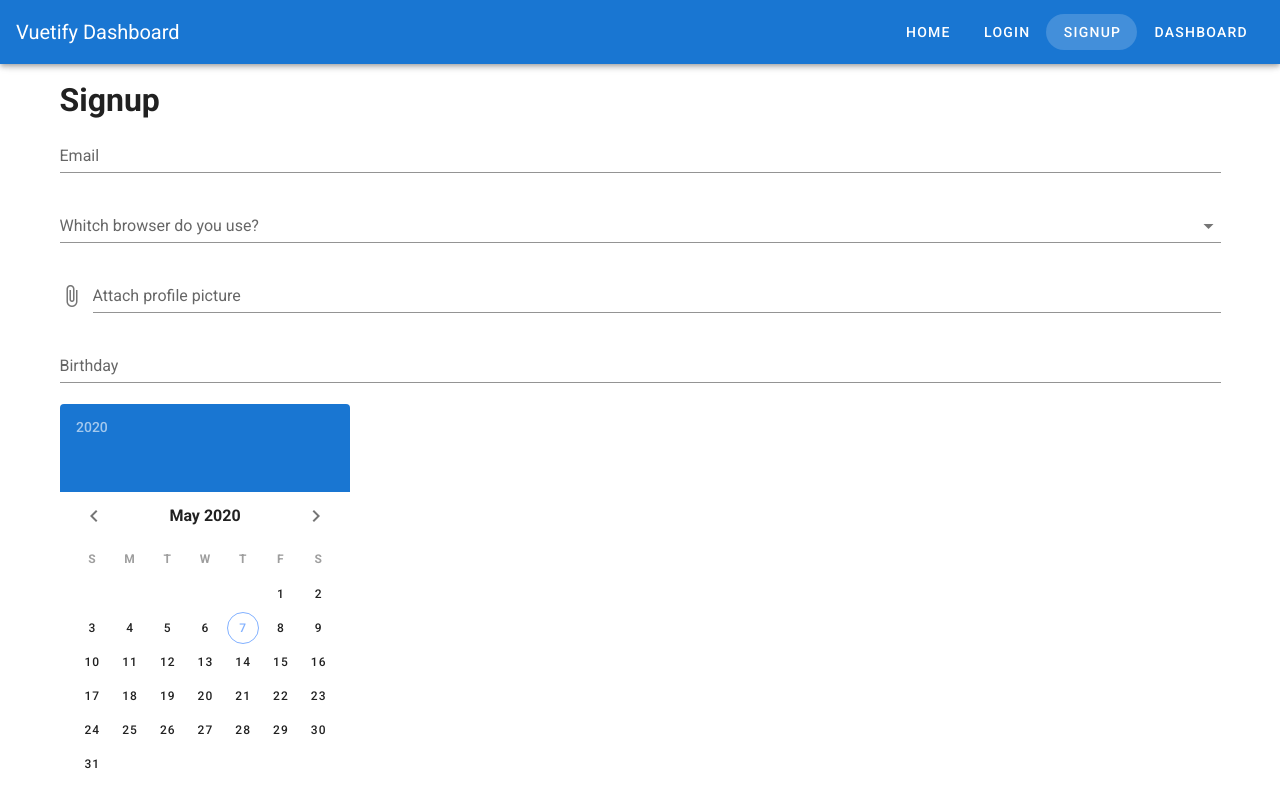
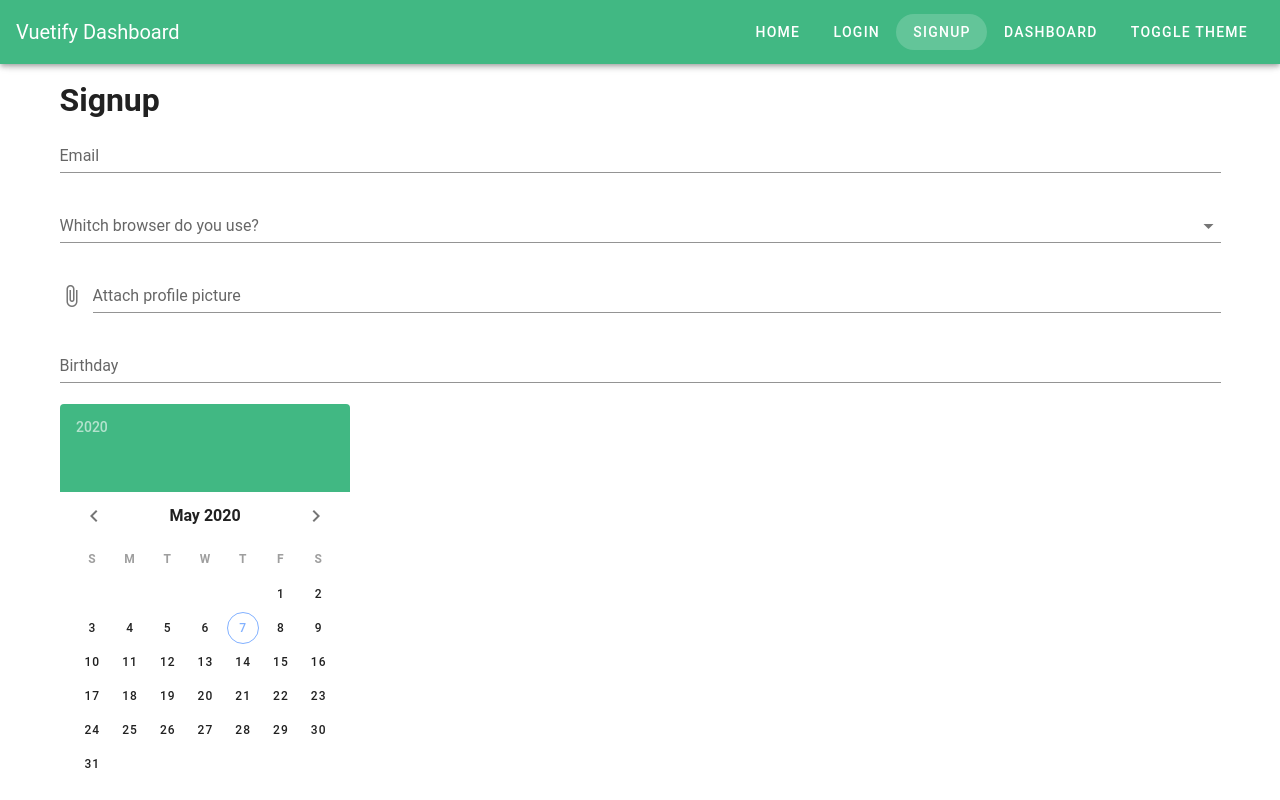
Before and after one commit to nakajima1412/beautify-with-vuetify, a Vue app: page /signup in a window 1280 px wide. Shown: the top 800 px of the page. Built offline with nearby package versions, Linux system fonts and the light colour scheme.

Commit message:
Fix: theme

```diff
--- a/public/index.html
+++ b/public/index.html
@@ -6,7 +6,7 @@
     <meta name="viewport" content="width=device-width,initial-scale=1.0">
     <link rel="icon" href="<%= BASE_URL %>favicon.ico">
     <title>vuetify-dashboard</title>
-    <link rel="stylesheet" href="https://fonts.googleapis.com/css?family=Roboto:100,300,400,500,700,900">
+    <link href="https://fonts.googleapis.com/css?family=Fira+Sans:700|Merriweather&display=swap" rel="stylesheet">
     <link rel="stylesheet" href="https://cdn.jsdelivr.net/npm/@mdi/font@latest/css/materialdesignicons.min.css">
   </head>
   <body>
--- a/src/App.vue
+++ b/src/App.vue
@@ -12,6 +12,7 @@
       >
         {{ link.label }}
       </v-btn>
+      <v-btn @click="toggleTheme" text rounded>Toggle Theme</v-btn>
     </v-app-bar>
     <v-content>
       <!-- Login Module -->
@@ -75,5 +76,11 @@
       }
     ]
   }),
+  methods: {
+    toggleTheme() {
+      this.$vuetify.theme.themes.dark.anchor = '#41B883'
+      this.$vuetify.theme.dark = !this.$vuetify.theme.dark
+    }
+  }
 };
 </script>
--- a/src/plugins/vuetify.js
+++ b/src/plugins/vuetify.js
@@ -1,10 +1,21 @@
-import Vue from 'vue';
-import Vuetify from 'vuetify/lib';
+import Vue from "vue";
+import Vuetify from "vuetify/lib";
 
 Vue.use(Vuetify);
 
 export default new Vuetify({
   icons: {
-		iconfont: 'mdi'
-	}
+    iconfont: "mdi",
+  },
+  theme: {
+    themes: {
+      light: {
+        primary: "#41B883",
+      },
+      dark: {
+				primary: "#34495E",
+				anchor: "#fff",
+      },
+    },
+  },
 });
--- /dev/null
+++ b/src/scss/variables.scss
@@ -0,0 +1,2 @@
+$body-font-family: 'Fira Sans';
+$heading-font-family: 'Merriweather';
```
